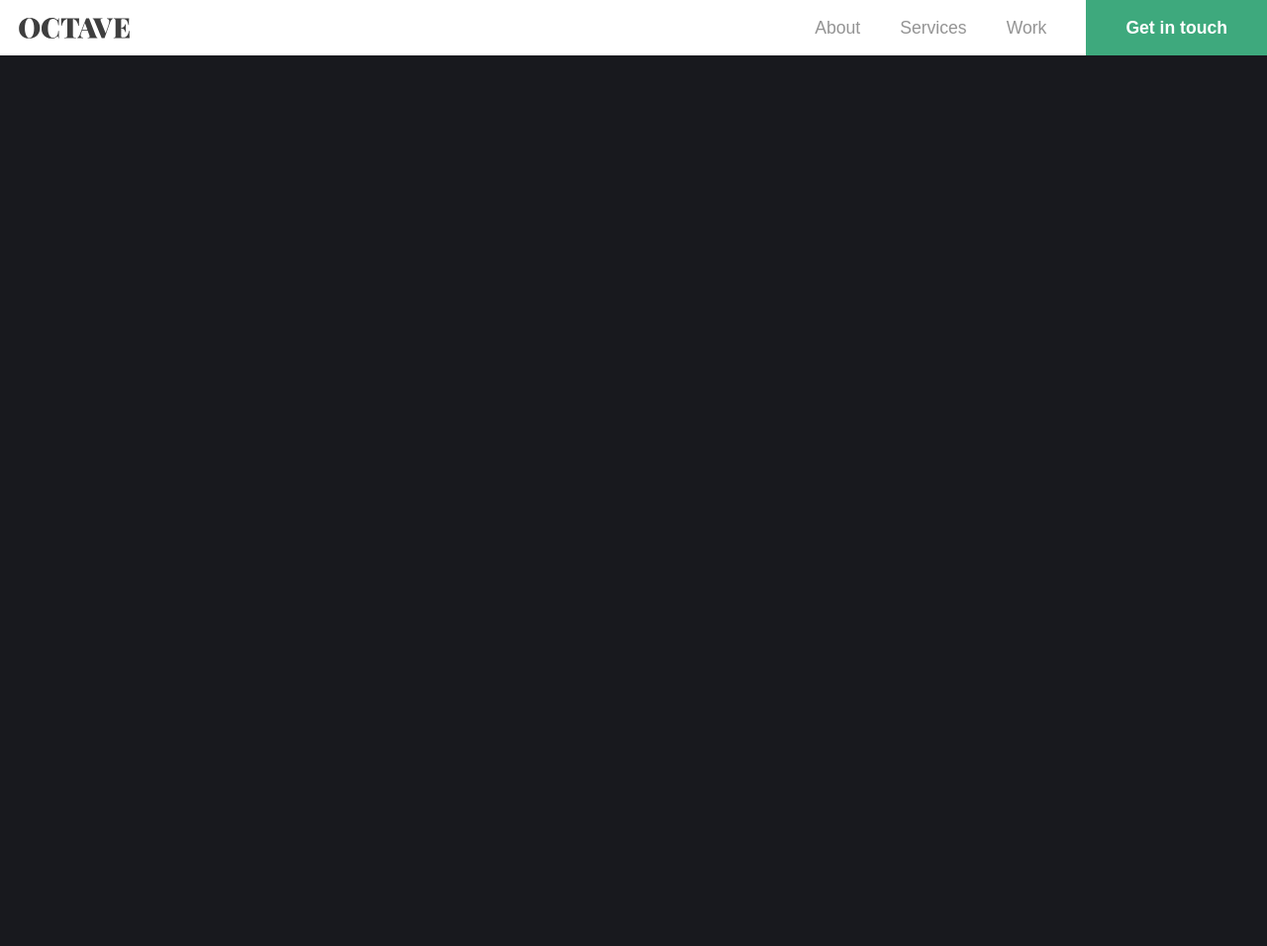
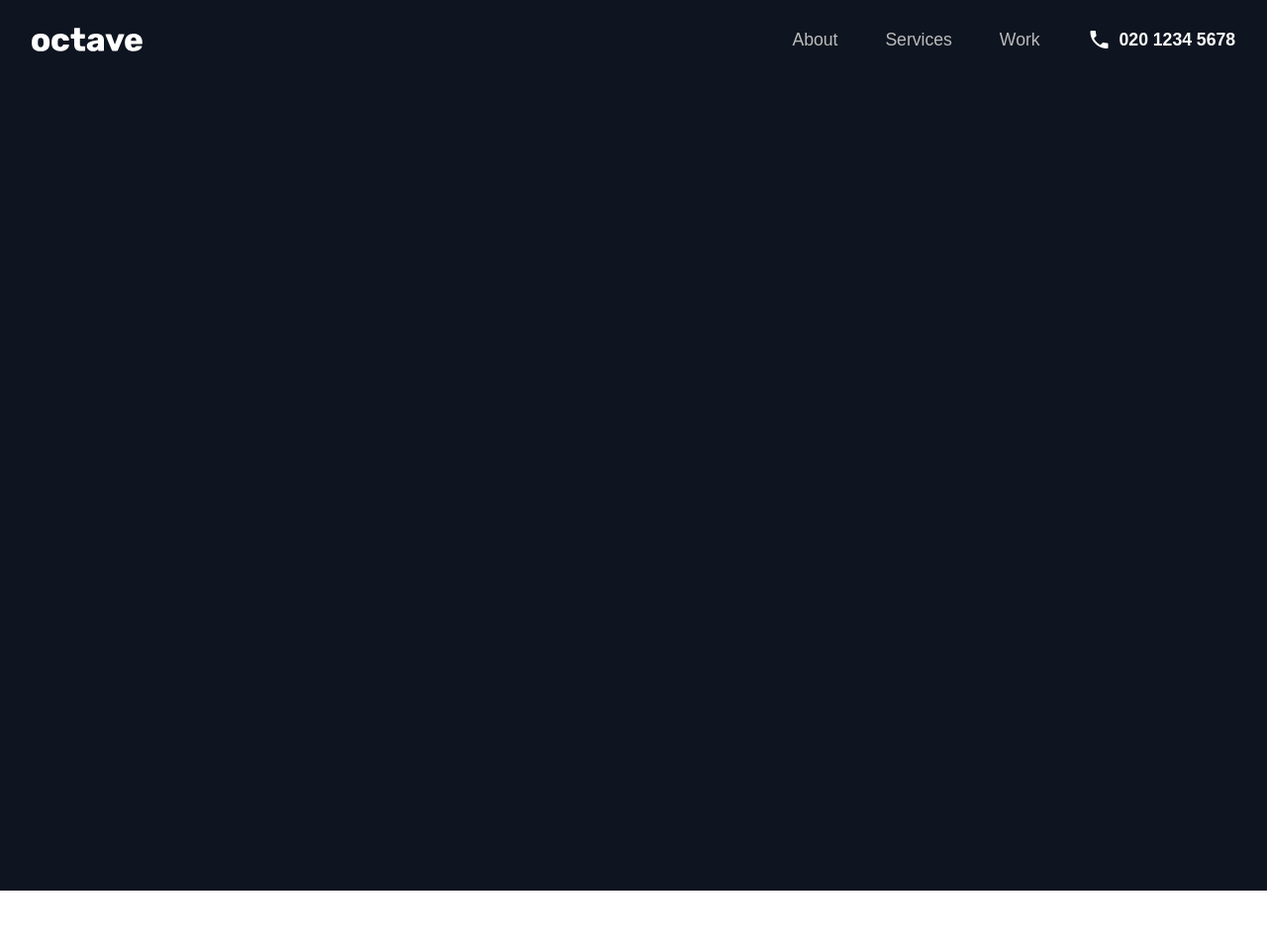
Before and after one commit to chrisjingram/octave-website, a Jekyll site: the page built from index.html, in a window 1280 px wide. Shown: the whole page at 99% size. Built offline with Jekyll 4.4.1, drawn with Linux system fonts in a browser that asks for light colours; some web fonts are replaced; after the commit the page ends 900 px from its top, so only the background shows below that.

Commit message:
Styled header

```diff
--- a/_config.yml
+++ b/_config.yml
@@ -19,15 +19,8 @@
 # in the templates via {{ site.myvariable }}.
 
 title: Octave | Mobile App Development London
-email: your-email@example.com
-description: >- # this means to ignore newlines until "baseurl:"
-  Write an awesome description for your new site here. You can edit this
-  line in _config.yml. It will appear in your document head meta (for
-  Google search results) and in your feed.xml site description.
 baseurl: "" # the subpath of your site, e.g. /blog
 url: "" # the base hostname & protocol for your site, e.g. http://example.com
-twitter_username: jekyllrb
-github_username:  jekyll
 
 # Exclude from processing.
 # The following items will not be processed, by default.
--- a/_includes/header.html
+++ b/_includes/header.html
@@ -5,7 +5,7 @@
       <li><a href="#">About</a></li>
       <li><a href="#">Services</a></li>
       <li><a href="#">Work</a></li>
-      <li class="getintouch"><a href="/contact">Get in touch</a></li>
+      <li class="phone-number"><a href="tel:"><i class="material-icons">phone</i>020 1234 5678</a></li>
     </ul>
   </nav>
 </section>
--- a/_layouts/default.html
+++ b/_layouts/default.html
@@ -5,7 +5,7 @@
     <meta http-equiv="X-UA-Compatible" content="IE=edge">
     <meta name="viewport" content="width=device-width, initial-scale=1">
     <title>{{ page.title }}</title>
-    <link href="https://fonts.googleapis.com/css?family=Muli:200,400,700&display=swap" rel="stylesheet">
+    <link href="https://fonts.googleapis.com/css?family=Material+Icons|Muli:200,400,700&display=swap" rel="stylesheet">
     <link rel="stylesheet" href="{{ "/assets/css/style.css" | relative_url }}">
     <script src="/js/main.js"></script>
   </head>
--- /dev/null
+++ b/_sass/_cover.scss
@@ -0,0 +1,4 @@
+section#cover{
+  background: #0E1520;
+  height: 100%;
+}
--- a/_sass/_header.scss
+++ b/_sass/_header.scss
@@ -1,14 +1,19 @@
 section#navbar{
+  position: absolute;
+  top: 0;
+  left: 0;
+  box-sizing: border-box;
+  width: 100%;
   display: flex;
   flex-direction: row;
   align-items: center;
-  height: 3.5rem;
+  height: 5rem;
   h1.logo{
     margin: 0;
-    margin-left: 1.2rem;
+    margin-left: 2rem;
     width: 7rem;
     a{
-      background: url(/assets/images/octave-logo.svg) center center no-repeat;
+      background: url(/assets/images/octave-white.svg) center center no-repeat;
       background-size: 100%;
       text-indent: -9999px;
       display: block;
@@ -26,8 +31,9 @@ section#navbar{
       display: flex;
       flex-direction: row;
       justify-content: flex-end;
+      align-items: center;
       li{
-        margin-left: 2.5rem;
+        margin-left: 3rem;
         height: 100%;
         a{
           display: flex;
@@ -35,24 +41,28 @@ section#navbar{
           justify-content: center;
           height: 100%;
           font-size: 1.1rem;
-          color: #949494;
+          color: #bbb;
           font-family: "Muli", sans-serif;
           font-weight: 200;
           text-decoration: none;
         }
         a:hover{
-          color: #636363;
+          color: #aaa;
         }
       }
-      li.getintouch{
+      li.phone-number{
+        i{
+          color: white;
+          margin-right: 0.5rem;
+        }
         a{
+          padding: 0 2rem 0 0;
           color: white;
           font-weight: 700;
-          background: #3EA97D;
-          padding: 0 2.5rem;
+          //background: #3EA97D;
         }
         a:hover{
-          background: #46B688;
+          //background: #46B688;
         }
       }
     }
--- a/assets/css/style.scss
+++ b/assets/css/style.scss
@@ -10,9 +10,5 @@ body{
   font-size: 10px;
 }
 
-section#intro{
-  background: #18191E;
-  height: 100%;
-}
-
 @import "header";
+@import "cover";
--- a/index.html
+++ b/index.html
@@ -1,7 +1,7 @@
 ---
 layout: default
-title: "Octave | Web Design London"
+title: "Octave | Mobile App Development London"
 ---
-<section id="intro">
+<section id="cover">
 
 </section>
```
Also changed, not shown: assets/images/octave-dark.svg (added), assets/images/octave-white.svg (added).
